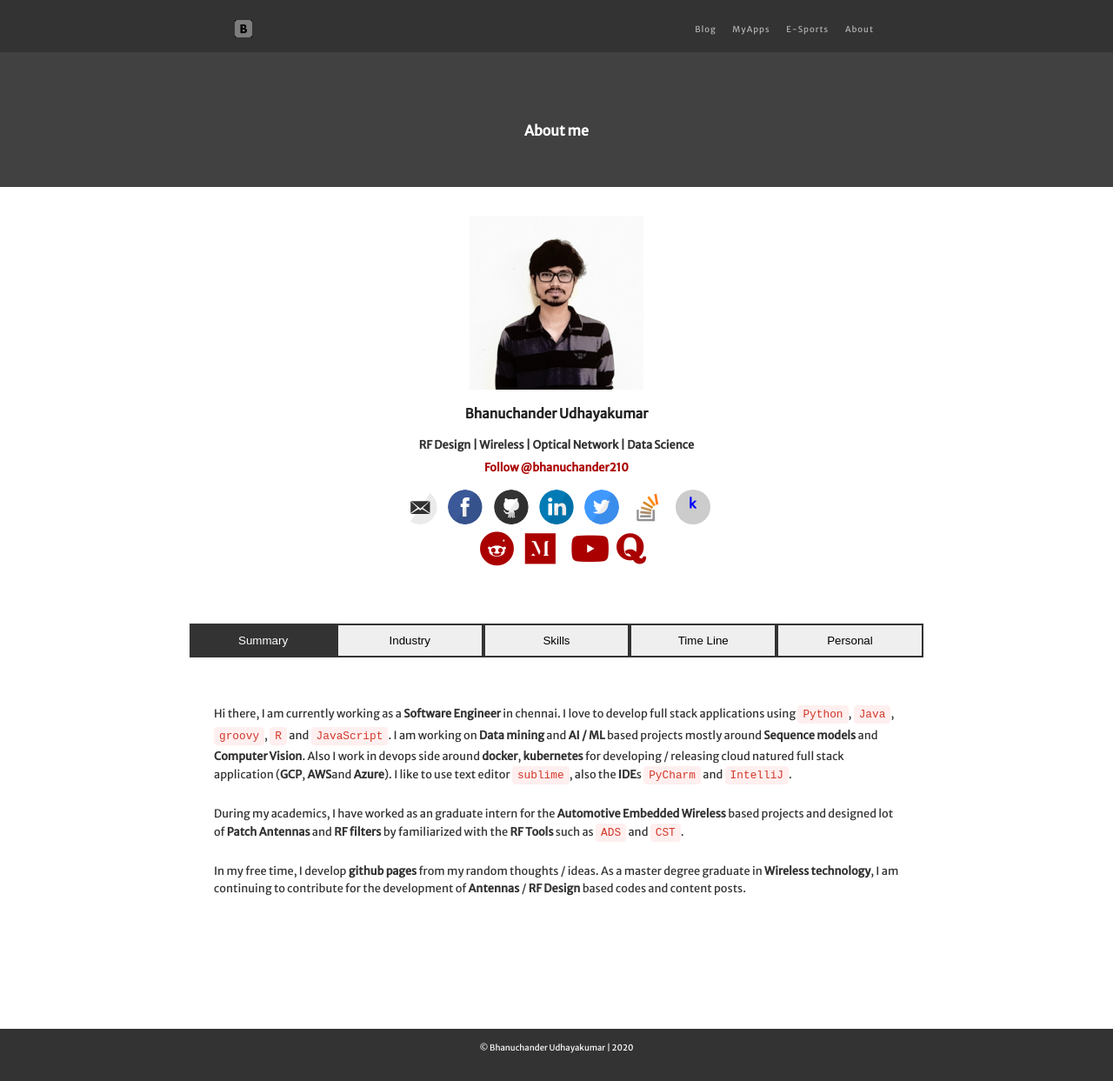
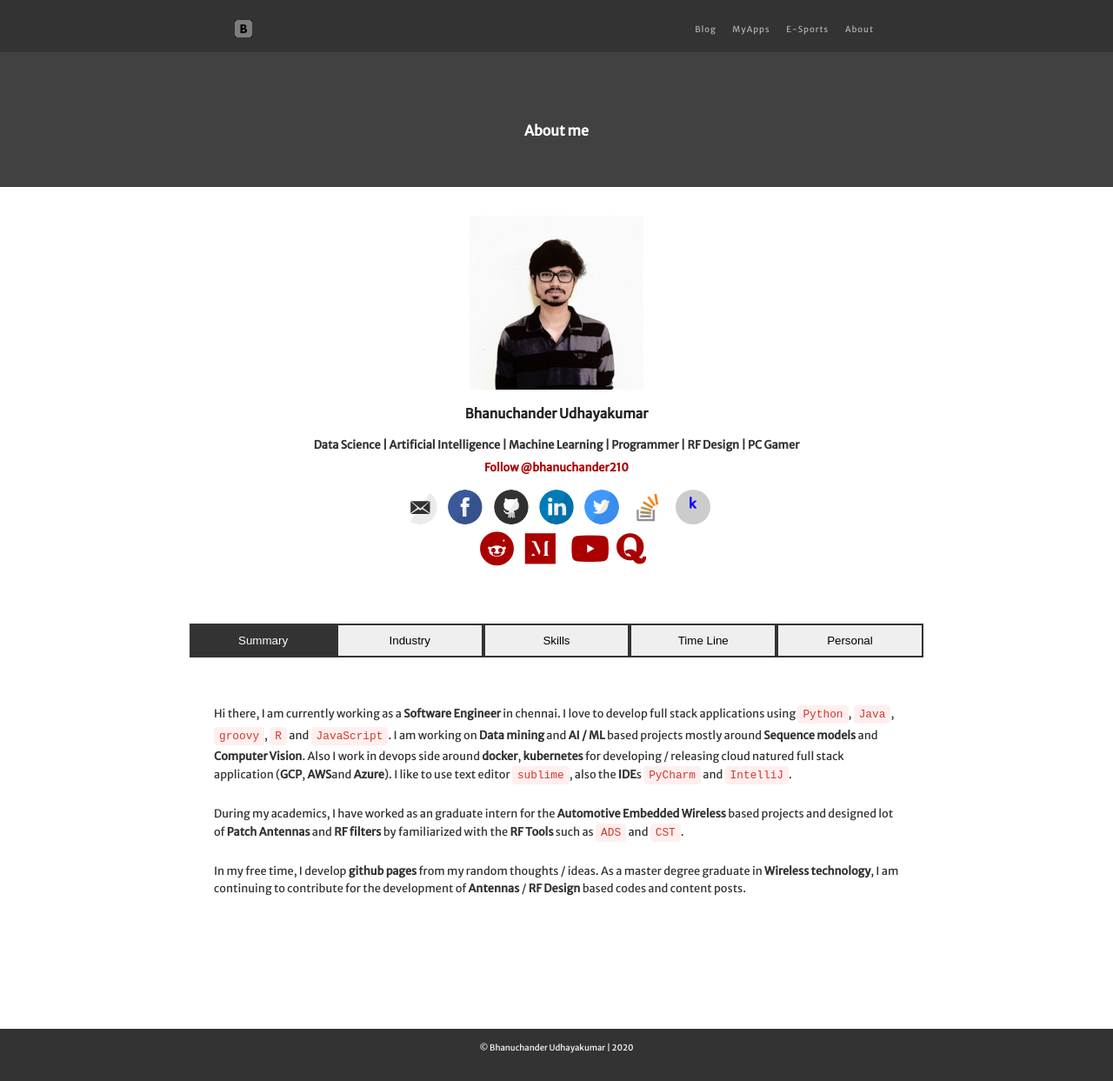
Before and after one commit to bhachauk/bhachauk.github.io, a Jekyll site: the page built from master_navs/about/about.md, in a window 1280 px wide. Shown: the whole page at 87% size. Built offline with Jekyll 4.4.1, drawn with Linux system fonts in a browser that asks for light colours; nearby versions of some CDN libraries; some web fonts are replaced; comment, search, counter and statistics services are not loaded.

Commit message:
info updated.

```diff
--- a/master_navs/about/about.md
+++ b/master_navs/about/about.md
@@ -8,7 +8,7 @@ title: About me
 ![me](/images/bhanuchander_udhayakumar.jpeg)
 ###### Bhanuchander Udhayakumar
 {: .txt-center}
-**RF Design | Wireless | Optical Network | Data Science**
+**Data Science | Artificial Intelligence | Machine Learning | Programmer | RF Design | PC Gamer**
 {: .txt-center}
 <div class="txt-center">
     <a class="github-button" href="https://github.com/bhanuchander210" data-size="large" data-show-count="true" aria-label="Follow @bhanuchander210 on GitHub">Follow @bhanuchander210</a>
```
